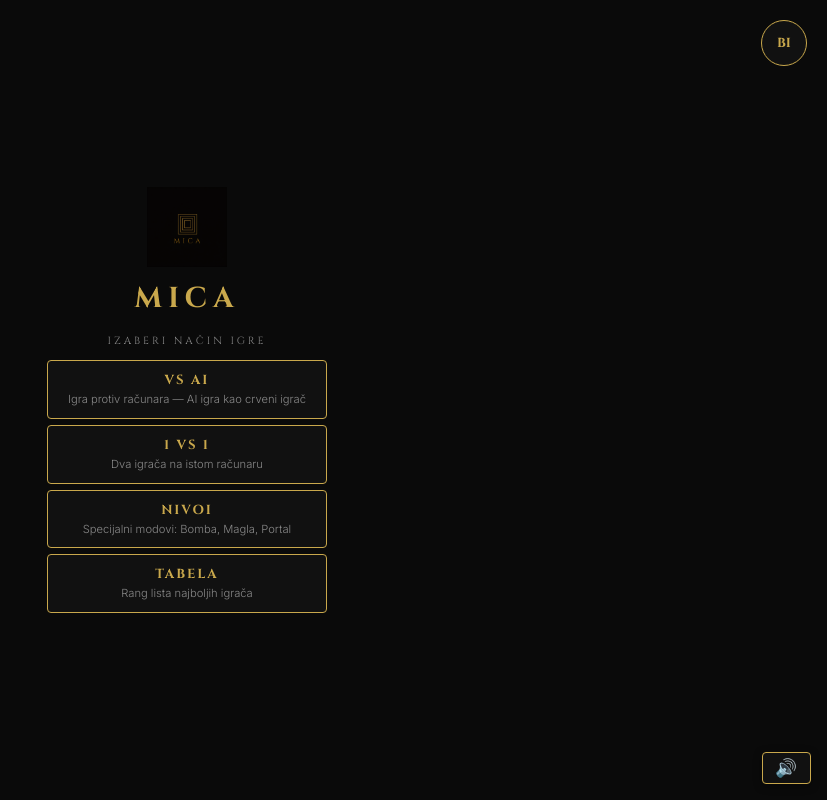
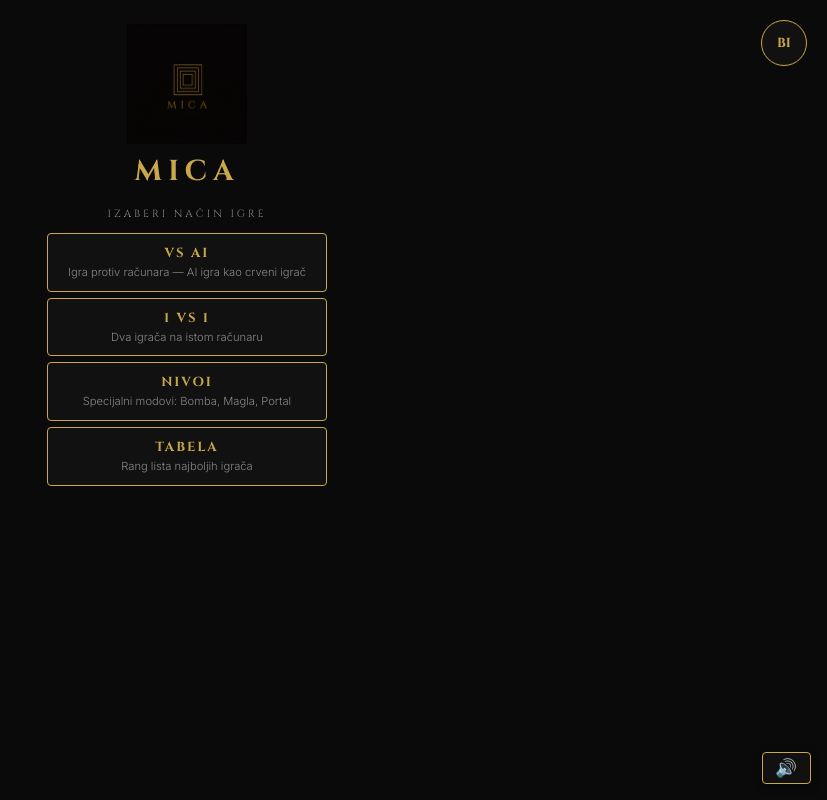
Before and after one commit to vukotickatarina/mica-igrica, a plain HTML site: page index.html in a window 1280 px wide. Shown: the whole page, without its empty margins (453-1280 px from the left). Drawn offline with Linux system fonts and the light colour scheme.

Commit message:
nove izmjene

```diff
--- a/index.html
+++ b/index.html
@@ -55,18 +55,18 @@
 
         #startScreen {
             flex-direction: column;
-            justify-content: center;
+            justify-content: flex-start;
             align-items: center;
             gap: 8px;
             background: #0a0a0a;
-            padding: 16px 20px;
+            padding: 24px 20px 16px;
             height: 100vh;
             overflow: hidden;
         }
 
         /* Main menu — kompaktni layout koji staje na jedan ekran */
-        #startScreen .menu-logo  { height: 80px; width: auto; margin: 0 auto; }
-        #startScreen .title      { font-size: 1.8rem; letter-spacing: 6px; margin: 4px 0; }
+        #startScreen .menu-logo  { height: 120px; width: auto; margin: 0 auto; }
+        #startScreen .title      { font-size: 1.8rem; letter-spacing: 6px; margin: 0 0 4px; }
         #startScreen .subtitle   { font-size: 0.65rem; letter-spacing: 3px; margin: 4px 0; }
         #startScreen .mode-selector { gap: 6px; margin: 0; }
         #startScreen .mode-card  { padding: 10px 20px; min-width: unset; }
```
